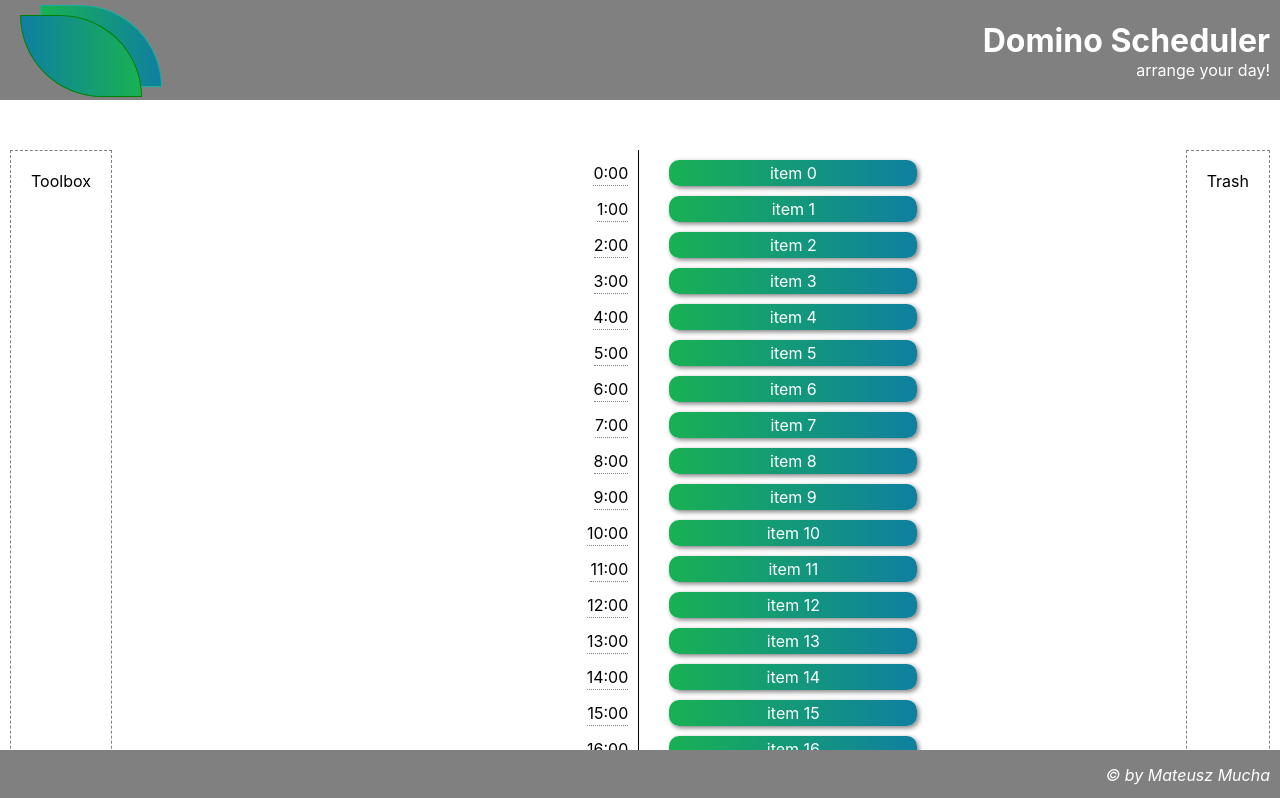
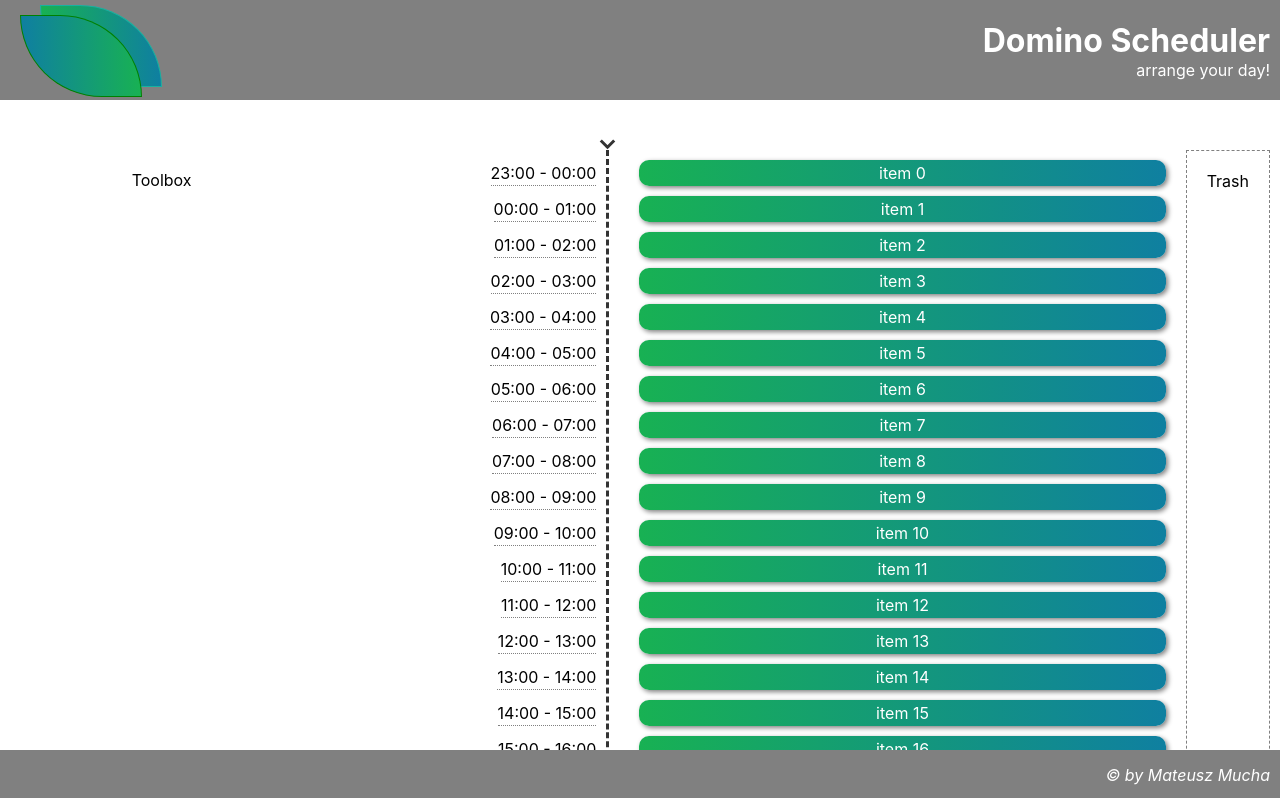
Before and after one commit to muchamateusz/domino_scheduler, a React app: page / in a window 1280 px wide. Shown: the top 798 px of the page. Built offline with nearby package versions, Linux system fonts and the light colour scheme.

Commit message:
time axis formatted

```diff
--- a/src/common/functions.js
+++ b/src/common/functions.js
@@ -1,4 +1,3 @@
-
 export const reorder = (list, startIndex, endIndex) => {
   const result = Array.from(list);
   const [removed] = result.splice(startIndex, 1);
@@ -20,5 +19,24 @@ export const getItemStyle = (isDragging, draggableStyle) => ({
 });
 
 export const getListStyle = isDraggingOver => ({
-  border: isDraggingOver ? "1px dashed grey" : "none",
+  border: isDraggingOver ? "1px dashed grey" : "none"
 });
+
+export const parseTimeFormat = value => {
+
+  let newActualValue, newPreviousValue;
+
+  !value
+    ? (newPreviousValue = 23)
+    : (newPreviousValue = value - 1);
+
+  newPreviousValue < 10
+    ? (newPreviousValue = "0" + newPreviousValue)
+    : (newPreviousValue = "" + newPreviousValue);
+
+  value < 10
+    ? newActualValue = "0" + value
+    : newActualValue = "" + value;
+
+  return `${newPreviousValue}:00 - ${newActualValue}:00`;
+};
--- a/src/containers/MainDashboard/MainDashboard.jsx
+++ b/src/containers/MainDashboard/MainDashboard.jsx
@@ -5,7 +5,8 @@ import {
   reorder,
   getItems,
   getListStyle,
-  getItemStyle
+  getItemStyle,
+  parseTimeFormat
 } from "common/functions";
 
 import "./MainDashboard.less";
@@ -48,7 +49,7 @@ class MainDashboard extends Component {
                         className="main-dashboard__time-axis__item"
                         key={`${_}_${index}`}
                       >
-                        {`${index}:00`}
+                        {parseTimeFormat(index)}
                       </div>
                     );
                   })}
--- a/src/containers/MainDashboard/MainDashboard.less
+++ b/src/containers/MainDashboard/MainDashboard.less
@@ -16,14 +16,12 @@
     border: 1px dashed grey;
     padding: 20px;
     margin: 0 10px;
-    // background-color: red;
   }
   &__toolbox {
     color: black;
-    border: 1px dashed grey;
     padding: 20px;
     margin: 0 10px;
-    // background-color: green;
+    flex: 1;
   }
   &__time-axis {
     display: flex;
@@ -31,9 +29,38 @@
     align-items: flex-end;
     // background-color: blue;
     margin-right: 20px;
-    border-right: 1px solid black;
+    border-right: 3px dashed rgba(0, 0, 0, 0.8);
     padding: 10px;
     flex: 1;
+    position: relative;
+    &::before {
+      content: '';
+      border: solid rgba(0, 0, 0, 0.8);
+      border-width: 0 3px 3px 0;
+      display: inline-block;
+      padding: 3px;
+      transform: rotate(45deg);
+      -webkit-transform: rotate(45deg);
+      width: 2px;
+      height: 2px;
+      position: absolute;
+      top: -14px;
+      right: -7px;
+    }
+    &::after {
+      content: '';
+      border: solid rgba(0, 0, 0, 0.8);
+      border-width: 0 3px 3px 0;
+      display: inline-block;
+      padding: 3px;
+      transform: rotate(45deg);
+      -webkit-transform: rotate(45deg);
+      width: 2px;
+      height: 2px;
+      position: absolute;
+      bottom: -6px;
+      right: -7px;
+    }
     &__item {
       margin-bottom: 10px;
       color: black;
@@ -45,13 +72,11 @@
     }
   }
   &__assignments-axis {
-    // background-color: magenta;
+    flex: 2;
     margin: 0 auto;
-    flex: 1;
     padding: 10px;
     &__item {
       background-size: 101%;
-      width: 50%;
       display: flex;
       flex-direction: column;
       align-items: center;
```
